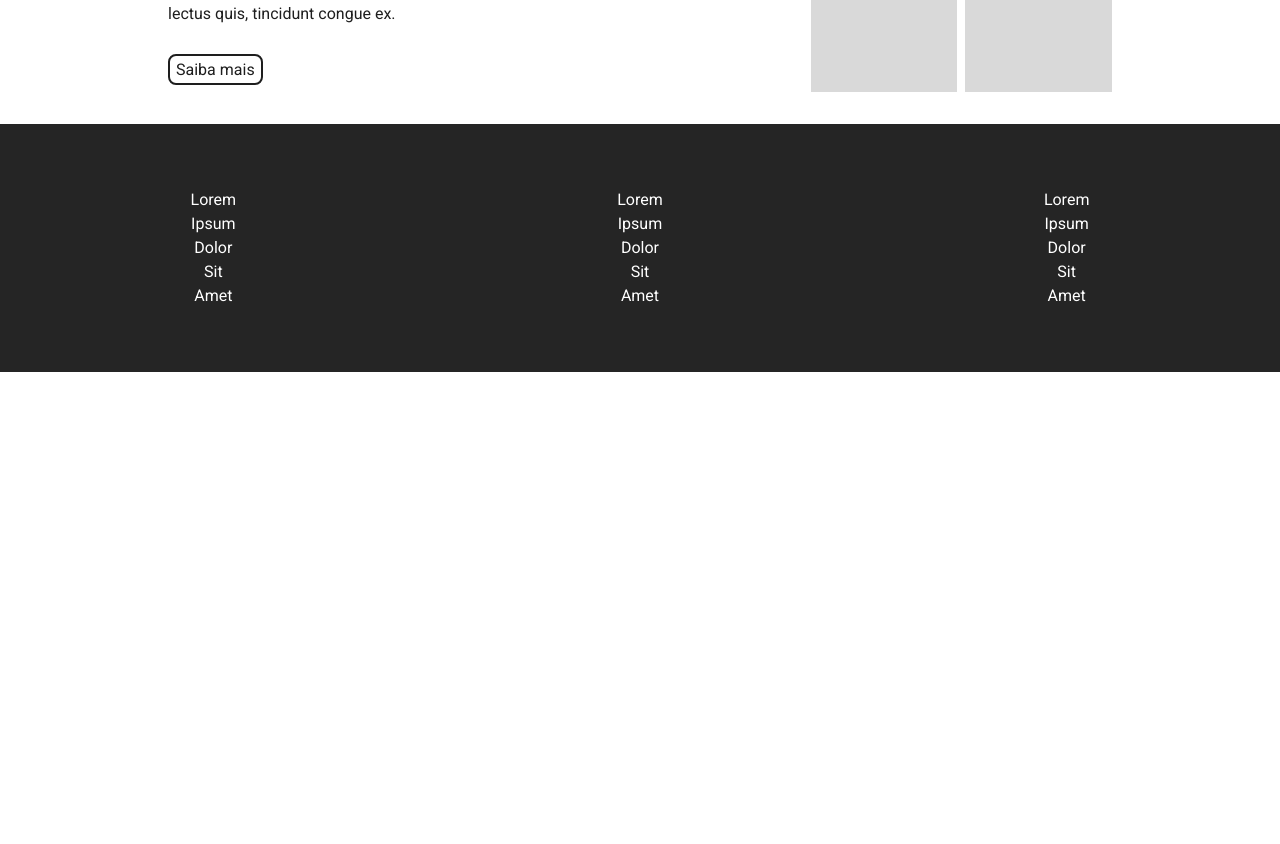
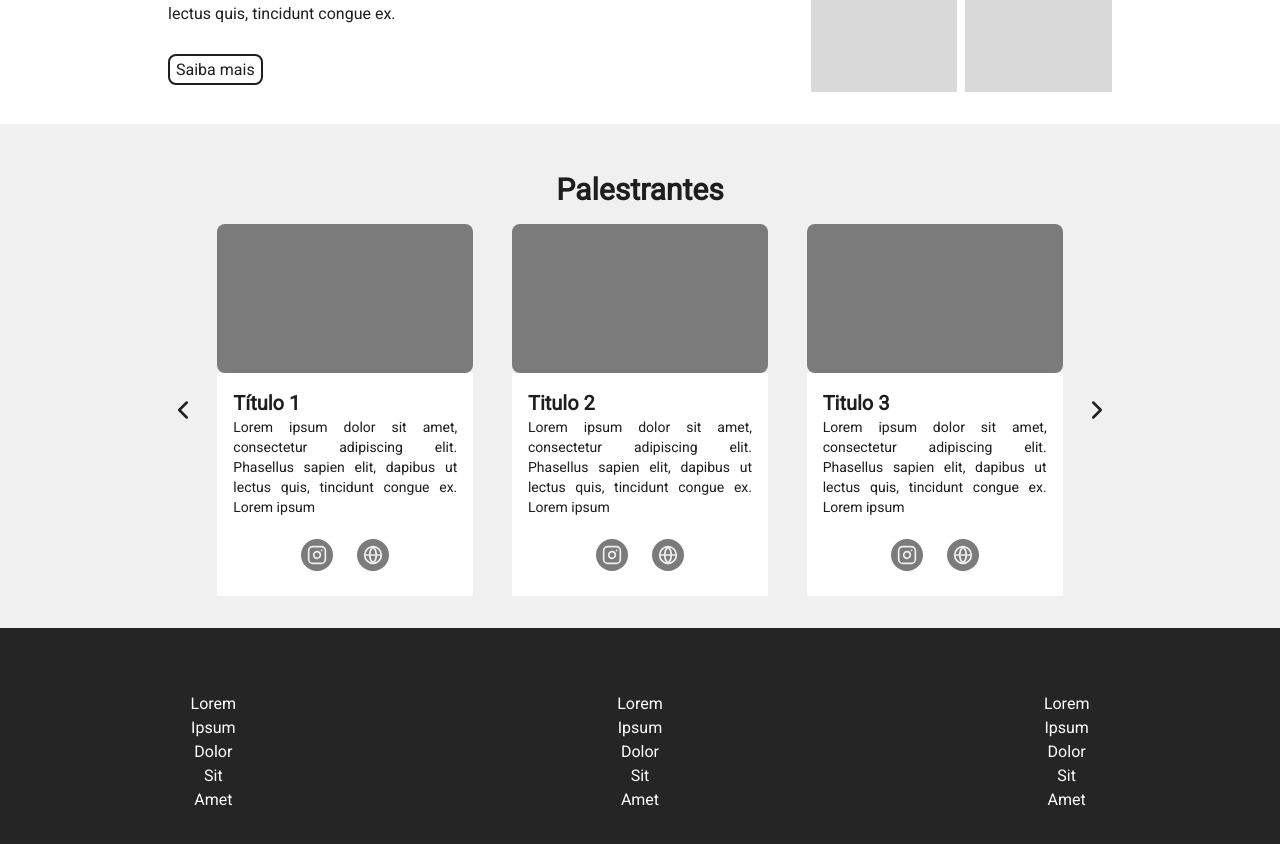
Before and after one commit to marialmeida1/site-devfest-hospedado, a Next.js app: page / in a window 1280 px wide. Shown: the part 780-1624 px from the top of the page. Before the commit the page ends 1152 px from the top, so only its background shows below. Built offline with nearby package versions, Linux system fonts and the light colour scheme.

Commit message:
feat: addition of the participant carousel

```diff
--- a/package.json
+++ b/package.json
@@ -12,6 +12,7 @@
     "@fortawesome/fontawesome-svg-core": "^6.5.2",
     "@fortawesome/free-solid-svg-icons": "^6.5.2",
     "@fortawesome/react-fontawesome": "^0.2.2",
+    "lucide-react": "^0.414.0",
     "next": "14.2.4",
     "react": "^18",
     "react-dom": "^18"
--- /dev/null
+++ b/src/app/components/home/ParticipantCarousel/ParticipantCard/index.tsx
@@ -0,0 +1,39 @@
+import { Globe, Instagram } from "lucide-react";
+
+interface ParticipantCardProps {
+    title: string;
+    description: string;
+    instagramLink: string;
+    websiteLink: string;
+}
+
+export default function ParticipantCard({
+    title,
+    description,
+    instagramLink,
+    websiteLink
+ }: ParticipantCardProps) {
+    return (
+        <div className="min-w-64 max-w-64 h-[372px] rounded-lg flex flex-col">
+            <div className="h-2/5 bg-[#7B7B7B] rounded-lg"></div>
+            <div className="py-4 h-3/5 px-4 bg-white">
+                <h1 className="font-black text-xl">{title}</h1>
+                <p className="text-sm text-justify">
+                    {description}
+                </p>
+                <div className="h-2/5 flex justify-center items-center gap-6">
+                    <a href={instagramLink} target="_blank">
+                        <div className="bg-[#7B7B7B] w-8 h-8 flex justify-center items-center rounded-full transition-all cursor-pointer hover:bg-[#F0F0F0]">
+                            <Instagram className="w-5 h-5 text-[#F0F0F0] hover:text-[#7B7B7B]" />
+                        </div>
+                    </a>
+                    <a href={websiteLink} target="_blank">
+                        <div className="bg-[#7B7B7B] w-8 h-8 flex justify-center items-center rounded-full transition-all cursor-pointer hover:bg-[#F0F0F0]">
+                            <Globe className="w-5 h-5 text-[#F0F0F0] hover:text-[#7B7B7B]" />
+                        </div>
+                    </a>
+                </div>
+            </div>
+        </div>
+    )
+}
--- /dev/null
+++ b/src/app/components/home/ParticipantCarousel/index.tsx
@@ -0,0 +1,113 @@
+"use client";
+
+import { ChevronLeft, ChevronRight } from "lucide-react";
+import ParticipantCard from "./ParticipantCard";
+import { useEffect, useState } from "react";
+
+export default function ParticipantCarousel() {
+    const [currentIndex, setCurrentIndex] = useState(0);
+    const [screenWidth, setScreenWidth] = useState('w-1/3');
+    const [translateValue, setTranslateValue] = useState(100 / 3);
+    const [cardsQuantity, setCardsQuantity] = useState(3);
+
+    const cards = [
+        {
+            key: "Titulo 1",
+            title: "Título 1",
+            description: "Lorem ipsum dolor sit amet, consectetur adipiscing elit. Phasellus sapien elit, dapibus ut lectus quis, tincidunt congue ex. Lorem ipsum",
+            instagramLink: "https://www.instagram.com/",
+            websiteLink: "https://www.google.com/"
+        },
+        {
+            key: "Titulo 2",
+            title: "Titulo 2",
+            description: "Lorem ipsum dolor sit amet, consectetur adipiscing elit. Phasellus sapien elit, dapibus ut lectus quis, tincidunt congue ex. Lorem ipsum",
+            instagramLink: "https://www.instagram.com/",
+            websiteLink: "https://www.google.com/"
+        },
+        {
+            key: "Titulo 3",
+            title: "Titulo 3",
+            description: "Lorem ipsum dolor sit amet, consectetur adipiscing elit. Phasellus sapien elit, dapibus ut lectus quis, tincidunt congue ex. Lorem ipsum",
+            instagramLink: "https://www.instagram.com/",
+            websiteLink: "https://www.google.com/"
+        }
+    ];
+
+    useEffect(() => {
+        const checkScreenWidth = () => {
+            let cardsQuantity = 0;
+            let widthClass = '';
+            let translate = 0;
+
+            if (window.innerWidth >= 1024) {
+                cardsQuantity = 3;
+                widthClass = 'w-1/3';
+                translate = 100 / 3;
+            } else if (window.innerWidth >= 768) {
+                cardsQuantity = 2;
+                widthClass = 'w-1/2';
+                translate = 100 / 2;
+            } else {
+                cardsQuantity = 1;
+                widthClass = 'w-full';
+                translate = 100;
+            }
+
+            setScreenWidth(widthClass);
+            setTranslateValue(translate);
+            setCardsQuantity(cardsQuantity);
+        }
+
+        checkScreenWidth();
+
+        window.addEventListener('resize', checkScreenWidth);
+
+        return () => {
+            window.removeEventListener('resize', checkScreenWidth);
+        };
+    }, []);
+
+    const handleNext = () => {
+        setCurrentIndex((prevIndex) => {
+            if (prevIndex + cardsQuantity >= cards.length) {
+                return 0;
+            } else {
+                return prevIndex + 1;
+            }
+        });
+    };
+
+    const handlePrev = () => {
+        setCurrentIndex((prevIndex) =>
+            prevIndex === 0 ? cards.length - cardsQuantity : prevIndex - 1
+        );
+    };
+
+    return (
+        <div className="w-full flex justify-between items-center">
+            <ChevronLeft
+                className="size-8 text-[#1E1E1E] cursor-pointer transition-all hover:text-zinc-500"
+                onClick={handlePrev}
+            />
+            <div className="overflow-hidden w-full">
+                <div className="flex transition-transform duration-300 ease-in-out" style={{ transform: `translateX(-${currentIndex * translateValue}%)` }}>
+                    {cards.map((card, index) => (
+                        <div key={card.key} className={`flex-none ${screenWidth} flex justify-center`}>
+                            <ParticipantCard
+                                title={card.title}
+                                description={card.description}
+                                instagramLink={card.instagramLink}
+                                websiteLink={card.websiteLink}
+                            />
+                        </div>
+                    ))}
+                </div>
+            </div>
+            <ChevronRight
+                className="size-8 text-[#1E1E1E] cursor-pointer transition-all hover:text-zinc-500"
+                onClick={handleNext}
+            />
+        </div>
+    );
+}
--- a/src/app/page.tsx
+++ b/src/app/page.tsx
@@ -2,6 +2,7 @@ import SectionDescription from "./components/common/SectionDescription";
 import SectionTitle from "./components/common/SectionTitle";
 import CountdownTimer from "./components/home/CountdownTimer";
 import HomeButton from "./components/home/HomeButton";
+import ParticipantCarousel from "./components/home/ParticipantCarousel";
 
 export default function Home() {
    return (
@@ -44,6 +45,12 @@ export default function Home() {
                </div>
             </div>
          </section>
+         <div className="bg-[#F0F0F0]">
+            <section className="container py-8 ">
+               <SectionTitle align="text-center">Palestrantes</SectionTitle>
+               <ParticipantCarousel />
+            </section>
+         </div>
       </>
    );
 }
```
Also changed, not shown: 1 other file (tests, documents, lock files or other folders).
